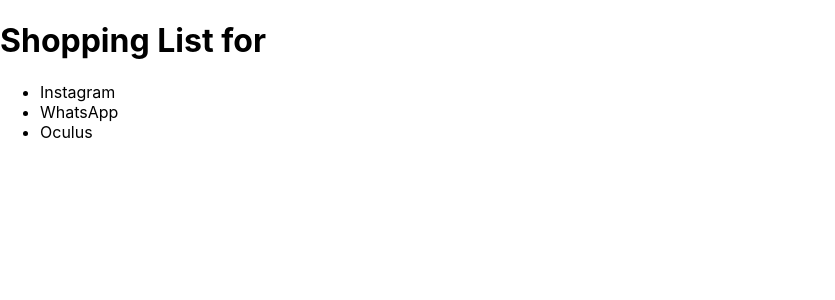
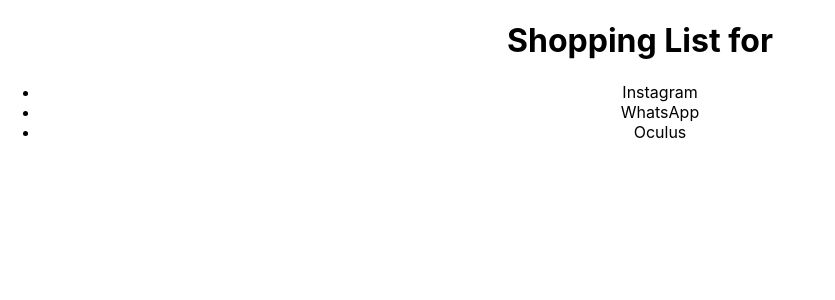
Before and after one commit to BenAttenborough/Learn-React, a React (Create React App) app: page / in a window 1280 px wide. Shown: the top 300 px of the page, without its empty margins (0-835 px from the left). Built offline with nearby package versions, Linux system fonts and the light colour scheme.

Commit message:
Restructuring

```diff
--- /dev/null
+++ b/src/Application.js
@@ -0,0 +1,15 @@
+import React, { Component } from 'react';
+import ShoppingList from "./ShoppingList";
+import './App.css';
+
+class Application extends Component {
+	render() {
+	  return (
+		<div className="App">
+		  <ShoppingList />
+		</div>
+	  );
+	}
+  }
+
+  export default Application;
--- a/src/index.js
+++ b/src/index.js
@@ -1,10 +1,10 @@
 import React from 'react';
 import ReactDOM from 'react-dom';
 import './index.css';
-import ShoppingList from './ShoppingList';
+import Application from './Application';
 import * as serviceWorker from './serviceWorker';
 
-ReactDOM.render(<ShoppingList />, document.getElementById('root'));
+ReactDOM.render(<Application />, document.getElementById('root'));
 
 // If you want your app to work offline and load faster, you can change
 // unregister() to register() below. Note this comes with some pitfalls.
```
